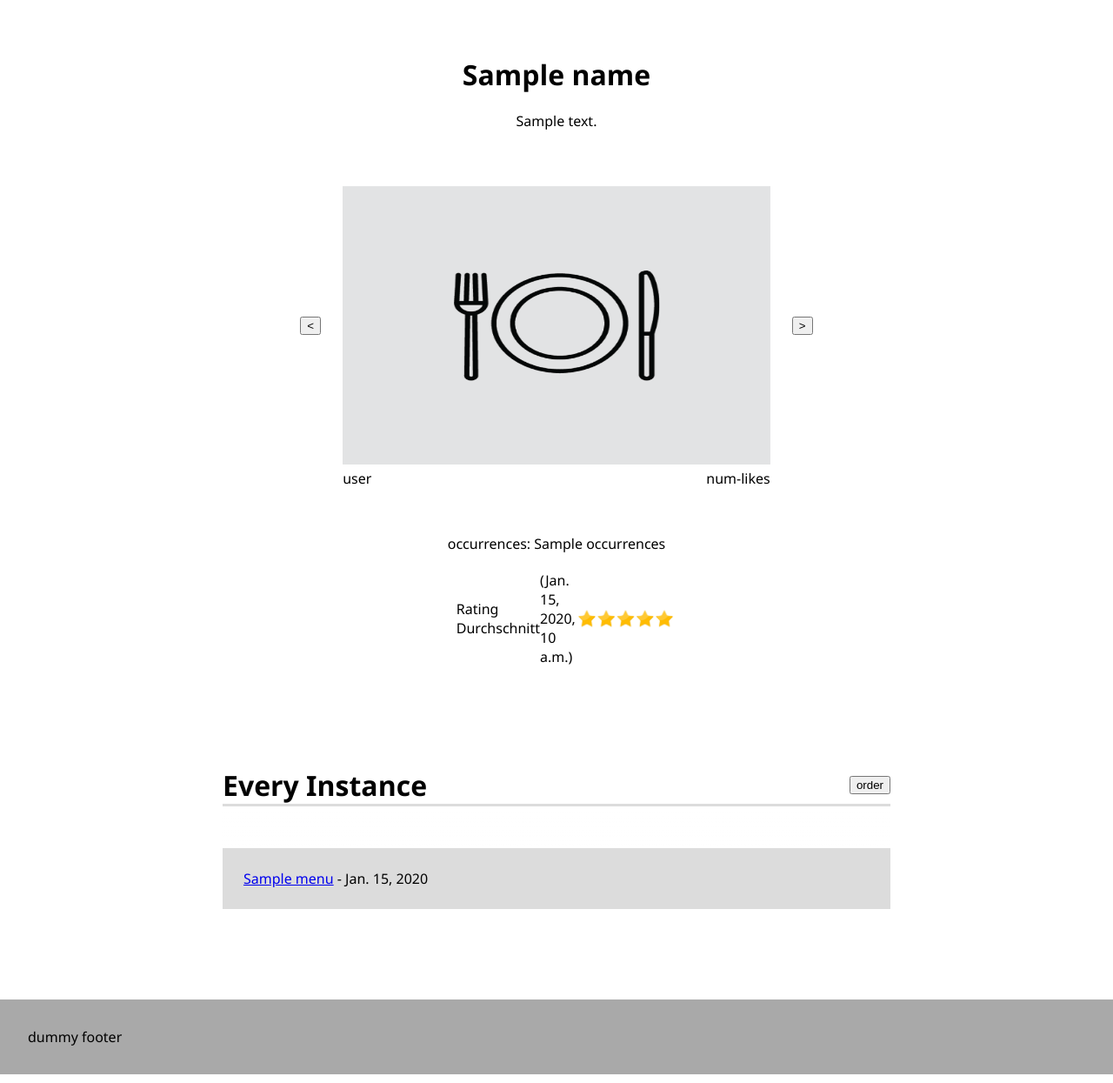
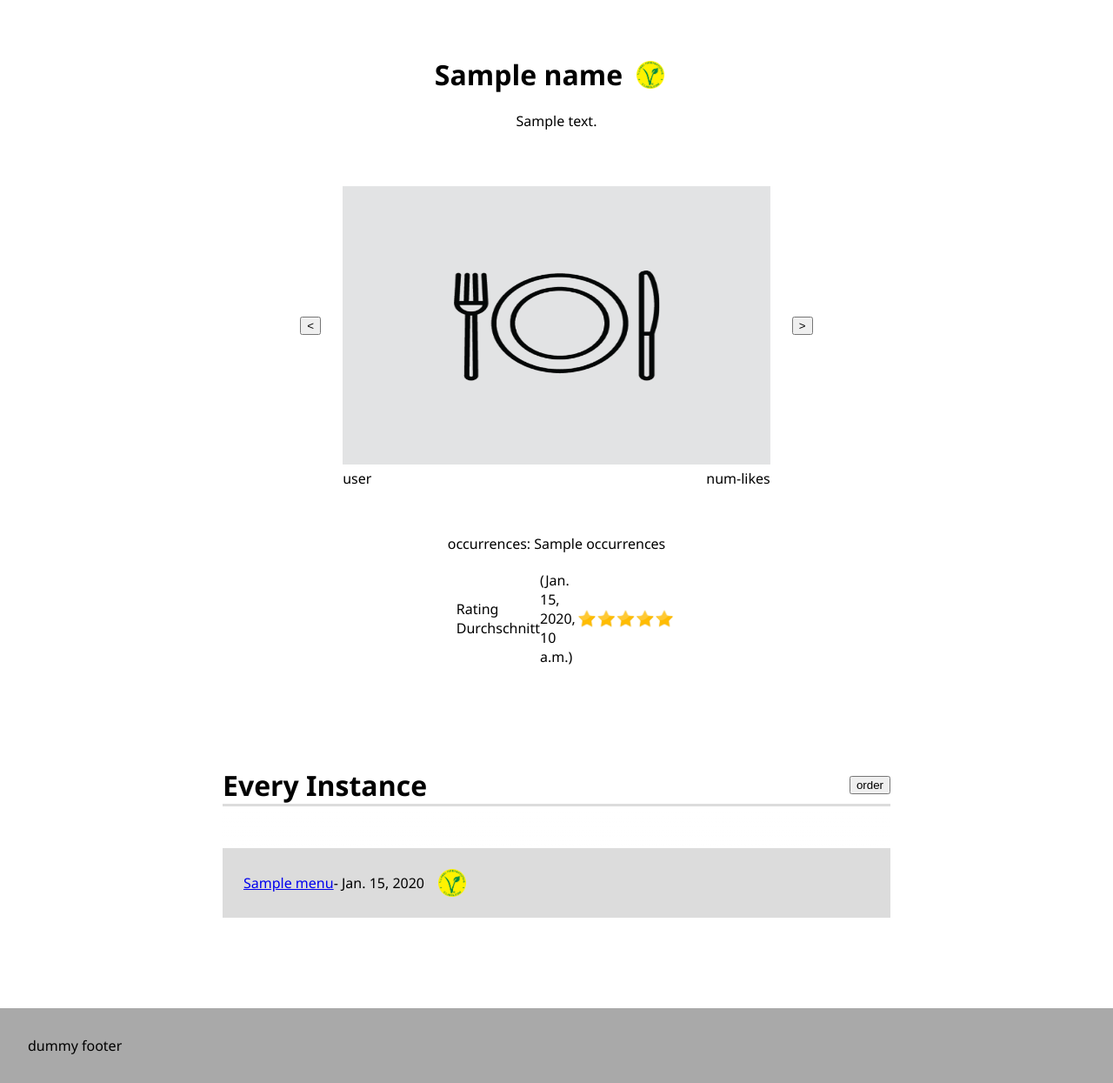
Before and after one commit to LarsZauberer/MensaRating, a Django app: template core/templates/menuType.html in a window 1280 px wide. Shown: the part 80-1325 px from the top of the page at 87% size. Run offline with Django 4.2, Linux system fonts and the light colour scheme; tables that the repository leaves empty hold one stand-in row (values such as "Sample post"); the template is opened without the code that fills it: values that come from a table or form of the project are taken from there, most other values are stand-ins (such as "Sample title", 1, 10 or a date in 2020).

Commit message:
all vegi-vegan labels

```diff
--- a/core/templates/index.html
+++ b/core/templates/index.html
@@ -1,4 +1,5 @@
 {% extends "base.html" %}
+{% load static %}
 {% block content %}
 
 <main>
--- a/core/templates/menu.html
+++ b/core/templates/menu.html
@@ -18,9 +18,9 @@
         <span>  </span>
         <span id="date">&nbsp;&ndash; {{menu.date}}</span>
         {% if menu.vegetarian %}
-        <img src="{% static 'images/vegetarian.png' %}" alt="vegan">  <!-- TODO: input label -->
+        <img class="vegivegan-label" src="{% static 'images/vegetarian.png' %}" alt="vegetarian">
         {% elif menu.vegan %}
-        <img src="{% static 'images/vegan.png' %}" alt="vegan">  <!-- TODO: input label -->
+        <img class="vegivegan-label" src="{% static 'images/vegan.png' %}" alt="vegan">
         {% endif %}
 
     </h1>
--- a/core/templates/menuType.html
+++ b/core/templates/menuType.html
@@ -9,10 +9,10 @@
     <h1>
         {{name}}
 
-        {% if vegetarian %}
-        <img src="{% static 'images/vegetarian.png' %}" alt="vegan">  <!-- TODO: input label -->
-        {% elif vegan %}
-        <img src="{% static 'images/vegan.png' %}" alt="vegan">  <!-- TODO: input label -->
+        {% if menu.vegetarian %}
+        <img class="vegivegan-label" src="{% static 'images/vegetarian.png' %}" alt="vegetarian">
+        {% elif menu.vegan %}
+        <img class="vegivegan-label" src="{% static 'images/vegan.png' %}" alt="vegan">
         {% endif %}
 
     </h1>
@@ -84,6 +84,12 @@
         {% for menu in menu_instances %}
             <div class="menu_listbox">
                 <a href="{% url 'menu' menu.pk %}">{{menu.name}}</a> - {{menu.date}}
+
+                {% if menu.vegetarian %}
+                <img class="vegivegan-label" src="{% static 'images/vegetarian.png' %}" alt="vegetarian">
+                {% elif menu.vegan %}
+                <img class="vegivegan-label" src="{% static 'images/vegan.png' %}" alt="vegan">
+                {% endif %}
             </div>
         {% endfor %}
     </div>
--- a/core/templates/userProfile.html
+++ b/core/templates/userProfile.html
@@ -1,4 +1,5 @@
 {% extends "base.html" %}
+{% load static %}
 {% block content %}
 
 <main>
--- a/static/css/main.css
+++ b/static/css/main.css
@@ -94,16 +94,7 @@ main {
     width:100%;
     margin: 0;
     border-bottom: 0.1em solid gainsboro;
-
-
-
 }
-
-
-
-
-
-
 
 
 
@@ -118,10 +109,30 @@ main {
     align-items: top;
 }
 
+.vegivegan-label{
+    width: 1em;
+    height: 1em;
+}
+
+
+
+
+
+
 
 
 .menu_listbox {
     background-color: gainsboro;
+
+    height: 2em;
     padding: 1.5em;
     margin-bottom: 1.5em;
+
+    display: flex;
+    align-items: center;
 }
+.menu_listbox .vegivegan-label{
+    width: 2em;
+    height: 2em;
+    margin-left: 1em;
+}
--- a/static/css/menu.css
+++ b/static/css/menu.css
@@ -18,12 +18,14 @@
     font-weight: normal;
 }
 
-#menu h1 img{
+
+#menu h1 .vegivegan-label{
     width: 1em;
     height: 1em;
+    margin-right: 0.5em;
     margin-left: 0.5em;
-    margin-right: 0.5em;
 }
+
 
 
 
```
Also changed, not shown: core/templates/allMenu.html (+8 -4 lines), core/templates/timeline.html (+9 -0 lines), core/views.py (+7 -1 lines).
